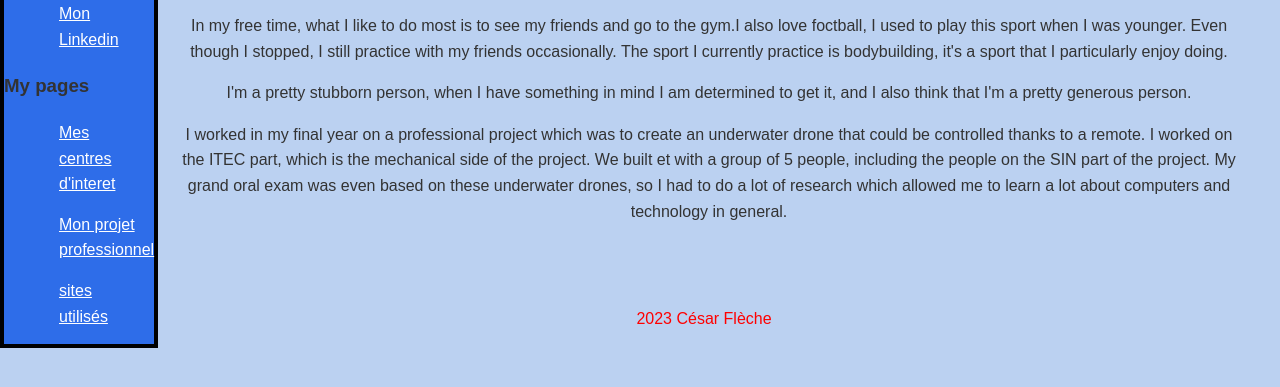
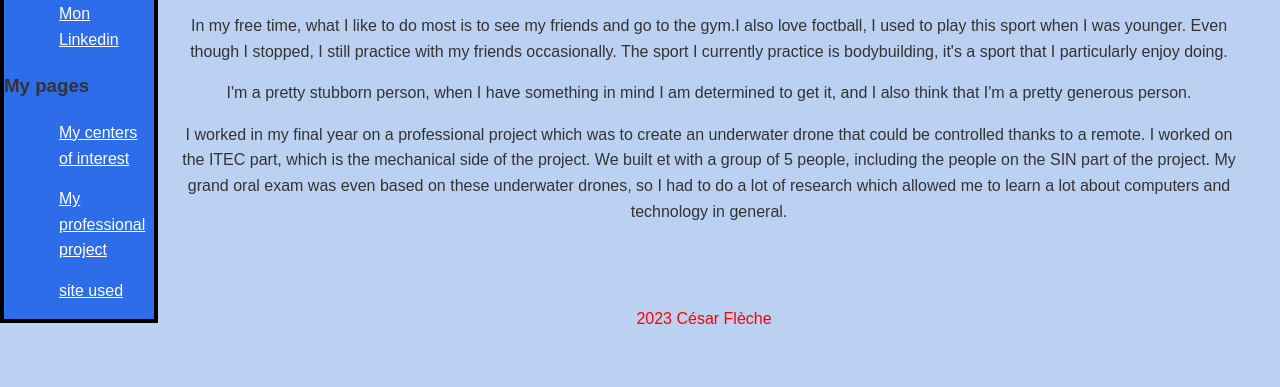
Before and after one commit to cesar-fleche/about-me, a plain HTML site: page index.html in a window 1280 px wide. Shown: the part 241-628 px from the top of the page. Drawn offline with Linux system fonts and the light colour scheme.

Commit message:
index.html

```diff
--- a/index.html
+++ b/index.html
@@ -22,9 +22,9 @@
         </ul>
         <h3>My pages</h3>
         <ul>
-            <li><a href="centre d'interet.html">Mes centres d'interet</a></li>
-            <li><a href="page-professionnel.html">Mon projet professionnel</a></li>
-            <li><a href="Sites-utilisés.html">sites utilisés</a></li>
+            <li><a href="centre d'interet.html">My centers of interest</a></li>
+            <li><a href="page-professionnel.html">My professional project</a></li>
+            <li><a href="Sites-utilisés.html">site used</a></li>
         </ul>
 
     </nav>
```
